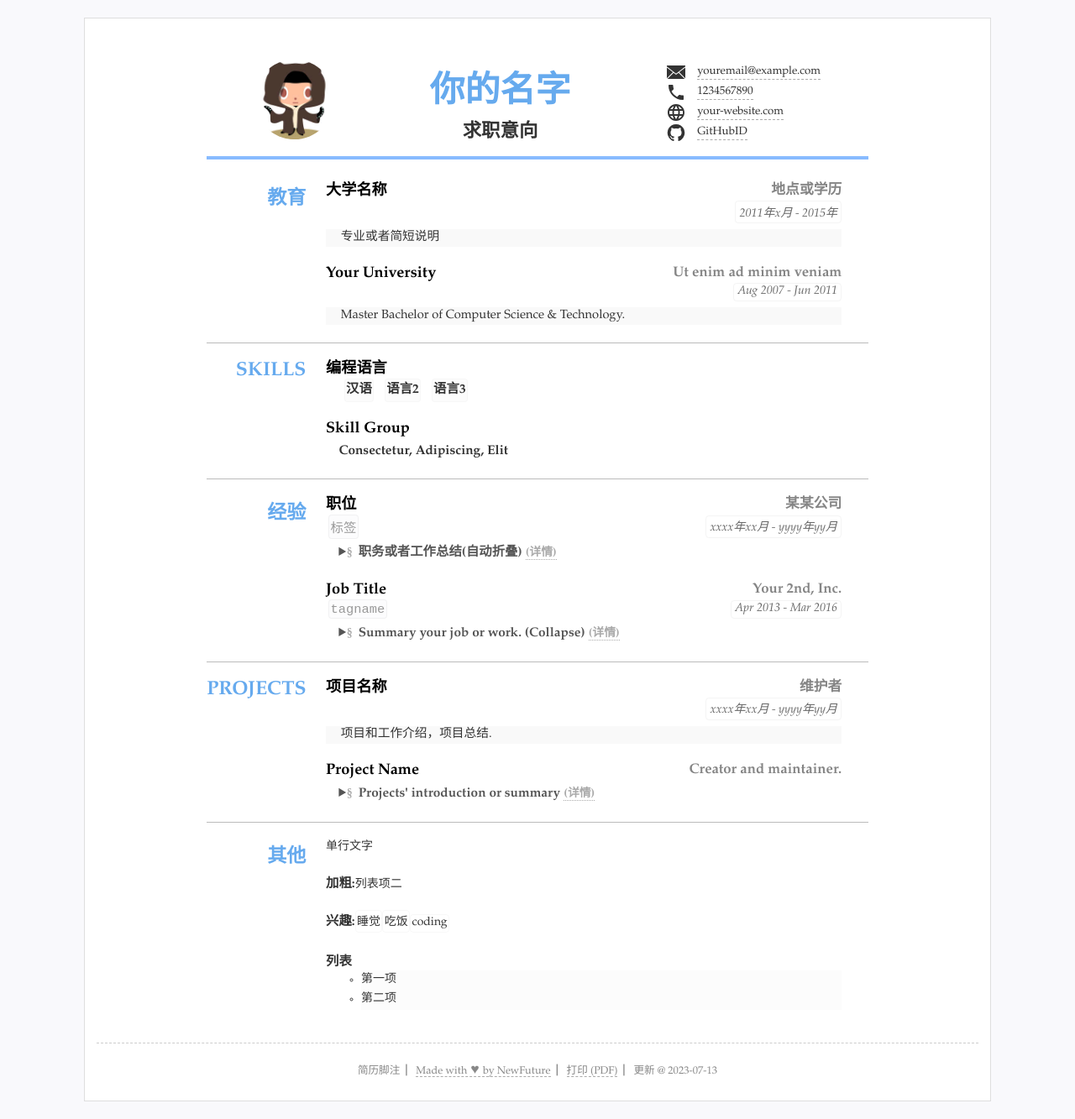
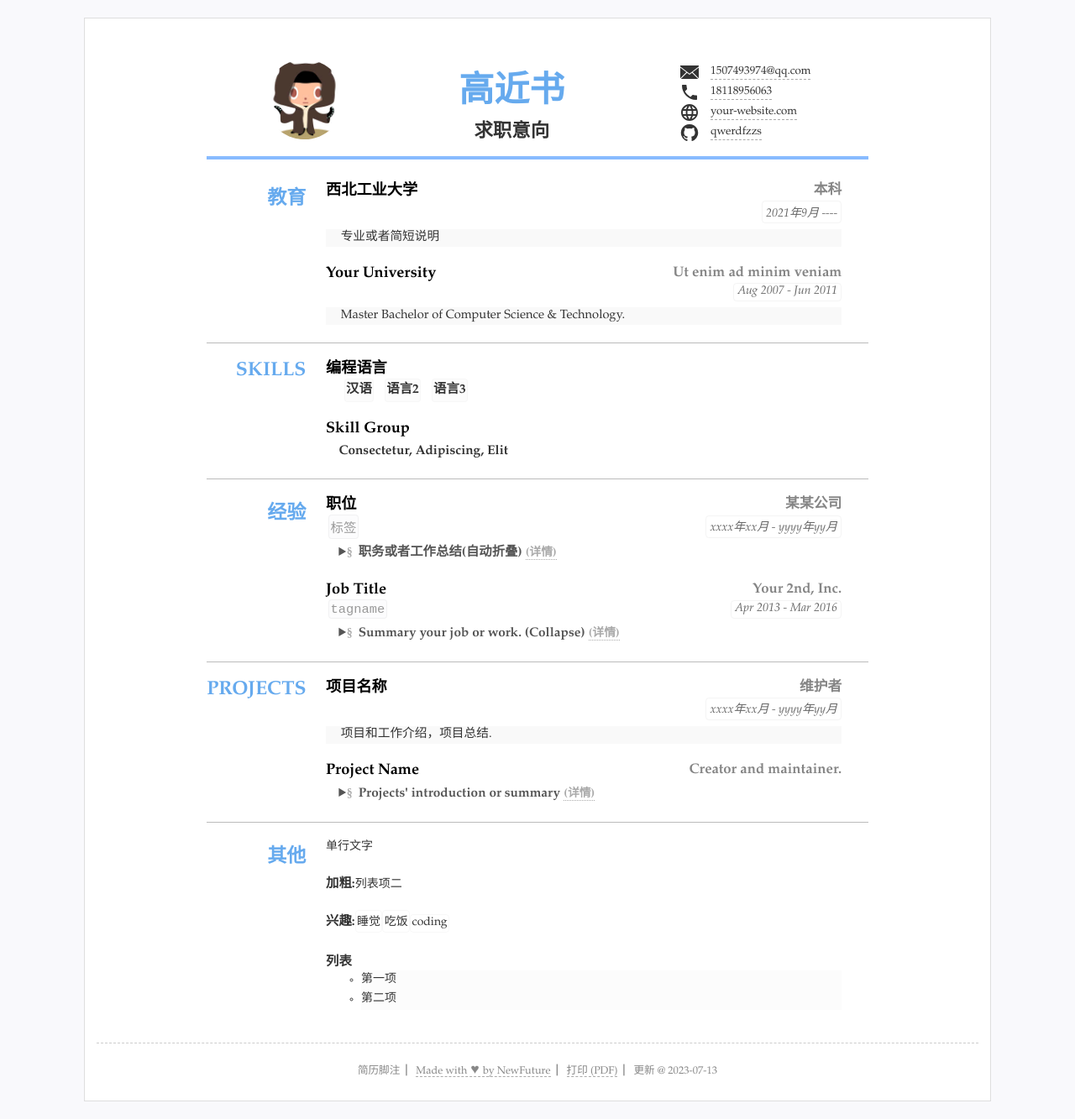
Before and after one commit to qwerdfzzs/qwerdfzzs.github.io, a Jekyll site: the page built from index.html, in a window 1280 px wide. Shown: the whole page at 84% size. Built offline with Jekyll 4.4.1, drawn with Linux system fonts in a browser that asks for light colours.

Commit message:
Update resume.yml

```diff
--- a/_data/resume.yml
+++ b/_data/resume.yml
@@ -3,22 +3,22 @@
 
 title: "简历标题"
 lang: "zh" #语言设置 zh表示中文 en 表示英语
-name: "你的名字"
+name: "高近书"
 jobtitle: "求职意向" #可空不显示
 photo: "assets/img/photo.jpg" #照片可空，不显示
 
 #联系方式
 contact: #联系方式连接等3~5行
-- text: "youremail@example.com" #文本内容
+- text: "1507493974@qq.com" #文本内容
   href: 'mailto:youremail@example.com' #链接，无链接则空
   icon: 'icons/email.svg' #图标 svg文件
-- text: "1234567890"
+- text: "18118956063"
   href: 'tel:1234567890'
   icon: 'icons/phone.svg'
 - text: "your-website.com"
   href: 'http://your-website.com'
   icon: 'icons/web.svg'
-- text: "GitHubID"
+- text: "qwerdfzzs"
   href: 'https://github.com/NewFuture'
   icon: "icons/github.svg"
   attr: 'target="_blank"' #新标签页打开
@@ -30,9 +30,9 @@ main: #简历主要内容，
 - type: education #类别为ID
   name: 教育 #显示名称，空则使用type
   content: #内容基本格式 标题-副标题-日期-详细内容 (都允许空)
-  - title: 大学名称
-    duration: "2011年x月 - 2015年"
-    sub: 地点或学历
+  - title: 西北工业大学
+    duration: "2021年9月 ----"
+    sub: 本科
     detail: 专业或者简短说明
   - title: Your University
     duration: Aug 2007 - Jun 2011
```
